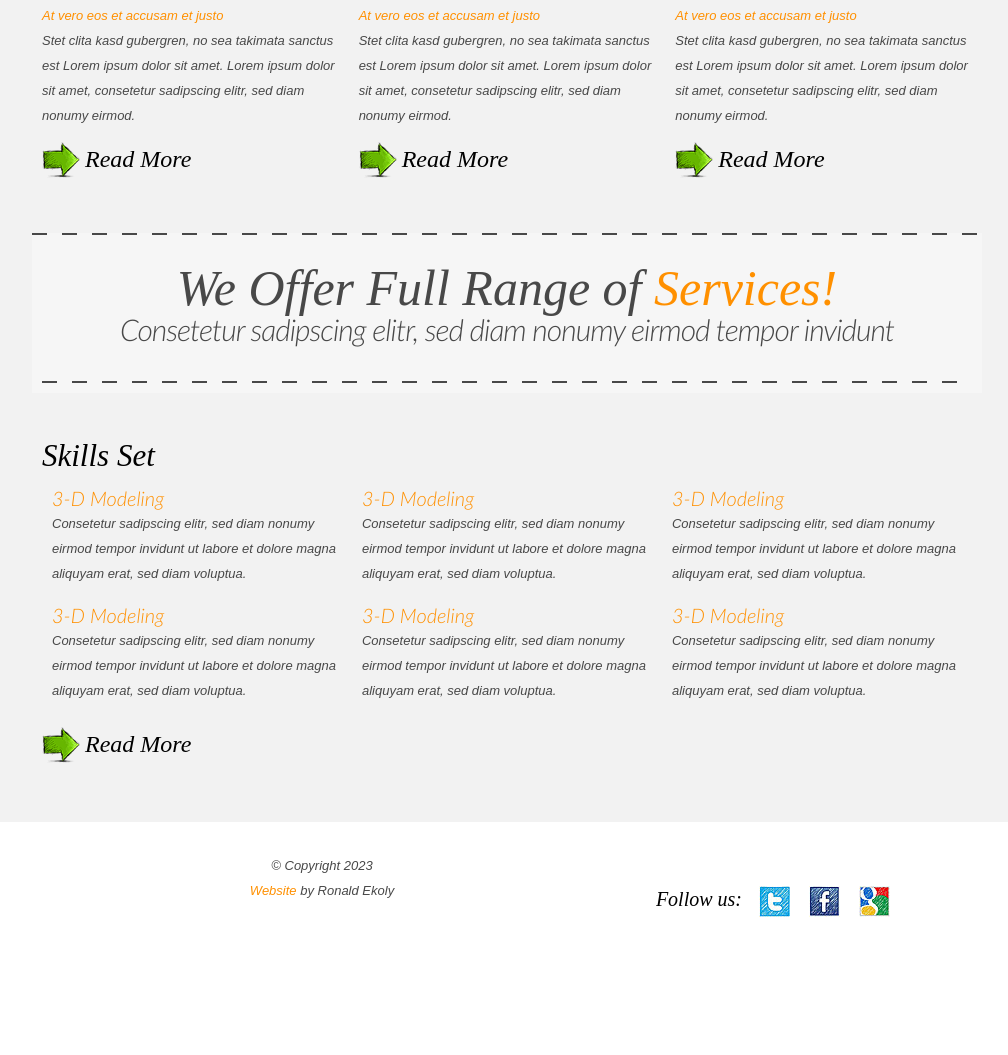
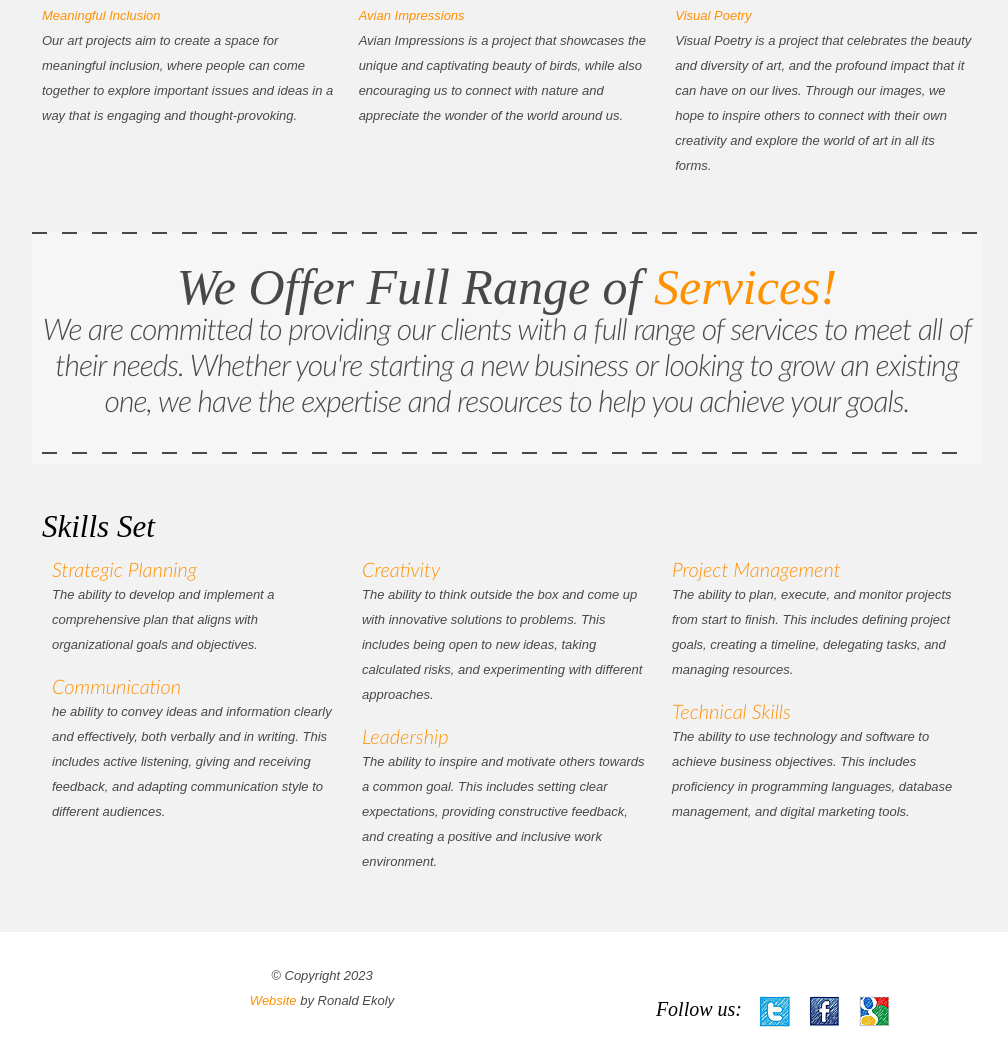
Before and after one commit to ronaldekoly/start-up, a plain HTML site: page services.html in a window 1280 px wide. Shown: the part 449-1504 px from the top of the page, without its empty margins (133-1141 px from the left). Before the commit the page ends 1394 px from the top, so only its background shows below. Drawn offline with Linux system fonts and the light colour scheme; a web font is replaced by a local one.

Commit message:
change Index and about

```diff
--- a/services.html
+++ b/services.html
@@ -37,13 +37,13 @@
                 <h2>Designing</h2>
                 <img src="images/page3-img1.jpg" class="img-border top-3" />
                 <p class="top-4">
-                  <a href="#" class="link">At vero eos et accusam et justo</a
-                  ><br />
-                  Stet clita kasd gubergren, no sea takimata sanctus est Lorem
-                  ipsum dolor sit amet. Lorem ipsum dolor sit amet, consetetur
-                  sadipscing elitr, sed diam nonumy eirmod.
+                  <a href="#" class="link">Meaningful Inclusion</a><br />
+                  Our art projects aim to create a space for meaningful
+                  inclusion, where people can come together to explore important
+                  issues and ideas in a way that is engaging and
+                  thought-provoking.
                 </p>
-                <a href="#" class="button top-4">Read More</a>
+                <!-- <a href="#" class="button top-4">Read More</a> -->
               </div>
             </div>
 
@@ -52,13 +52,13 @@
                 <h2>Programing</h2>
                 <img src="images/page3-img2.jpg" class="img-border top-3" />
                 <p class="top-4">
-                  <a href="#" class="link">At vero eos et accusam et justo</a
-                  ><br />
-                  Stet clita kasd gubergren, no sea takimata sanctus est Lorem
-                  ipsum dolor sit amet. Lorem ipsum dolor sit amet, consetetur
-                  sadipscing elitr, sed diam nonumy eirmod.
+                  <a href="#" class="link">Avian Impressions</a><br />
+                  Avian Impressions is a project that showcases the unique and
+                  captivating beauty of birds, while also encouraging us to
+                  connect with nature and appreciate the wonder of the world
+                  around us.
                 </p>
-                <a href="#" class="button top-4">Read More</a>
+                <!-- <a href="#" class="button top-4">Read More</a> -->
               </div>
             </div>
 
@@ -67,13 +67,14 @@
                 <h2>Seo</h2>
                 <img src="images/page3-img3.jpg" class="img-border top-3" />
                 <p class="top-4">
-                  <a href="#" class="link">At vero eos et accusam et justo</a
-                  ><br />
-                  Stet clita kasd gubergren, no sea takimata sanctus est Lorem
-                  ipsum dolor sit amet. Lorem ipsum dolor sit amet, consetetur
-                  sadipscing elitr, sed diam nonumy eirmod.
+                  <a href="#" class="link">Visual Poetry</a><br />
+                  Visual Poetry is a project that celebrates the beauty and
+                  diversity of art, and the profound impact that it can have on
+                  our lives. Through our images, we hope to inspire others to
+                  connect with their own creativity and explore the world of art
+                  in all its forms.
                 </p>
-                <a href="#" class="button top-4">Read More</a>
+                <!-- <a href="#" class="button top-4">Read More</a> -->
               </div>
             </div>
           </div>
@@ -85,8 +86,10 @@
                   We Offer Full Range of <span>Services!</span>
                 </p>
                 <p class="text-4">
-                  Consetetur sadipscing elitr, sed diam nonumy eirmod tempor
-                  invidunt
+                  We are committed to providing our clients with a full range of
+                  services to meet all of their needs. Whether you're starting a
+                  new business or looking to grow an existing one, we have the
+                  expertise and resources to help you achieve your goals.
                 </p>
               </div>
             </div>
@@ -99,56 +102,60 @@
 
                 <div class="adjust-3">
                   <div class="wrap-col">
-                    <a href="#" class="link-2">3-D Modeling</a>
+                    <a href="#" class="link-2">Strategic Planning</a>
                     <p class="p4">
-                      Consetetur sadipscing elitr, sed diam nonumy eirmod tempor
-                      invidunt ut labore et dolore magna aliquyam erat, sed diam
-                      voluptua.
+                      The ability to develop and implement a comprehensive plan
+                      that aligns with organizational goals and objectives.
                     </p>
-                    <a href="#" class="link-2">3-D Modeling</a>
+                    <a href="#" class="link-2">Communication</a>
                     <p>
-                      Consetetur sadipscing elitr, sed diam nonumy eirmod tempor
-                      invidunt ut labore et dolore magna aliquyam erat, sed diam
-                      voluptua.
+                      he ability to convey ideas and information clearly and
+                      effectively, both verbally and in writing. This includes
+                      active listening, giving and receiving feedback, and
+                      adapting communication style to different audiences.
                     </p>
                   </div>
                 </div>
 
                 <div class="adjust-3">
                   <div class="wrap-col">
-                    <a href="#" class="link-2">3-D Modeling</a>
+                    <a href="#" class="link-2">Creativity</a>
                     <p class="p4">
-                      Consetetur sadipscing elitr, sed diam nonumy eirmod tempor
-                      invidunt ut labore et dolore magna aliquyam erat, sed diam
-                      voluptua.
+                      The ability to think outside the box and come up with
+                      innovative solutions to problems. This includes being open
+                      to new ideas, taking calculated risks, and experimenting
+                      with different approaches.
                     </p>
-                    <a href="#" class="link-2">3-D Modeling</a>
+                    <a href="#" class="link-2">Leadership</a>
                     <p>
-                      Consetetur sadipscing elitr, sed diam nonumy eirmod tempor
-                      invidunt ut labore et dolore magna aliquyam erat, sed diam
-                      voluptua.
+                      The ability to inspire and motivate others towards a
+                      common goal. This includes setting clear expectations,
+                      providing constructive feedback, and creating a positive
+                      and inclusive work environment.
                     </p>
                   </div>
                 </div>
 
                 <div class="adjust-3">
                   <div class="wrap-col">
-                    <a href="#" class="link-2">3-D Modeling</a>
+                    <a href="#" class="link-2">Project Management</a>
                     <p class="p4">
-                      Consetetur sadipscing elitr, sed diam nonumy eirmod tempor
-                      invidunt ut labore et dolore magna aliquyam erat, sed diam
-                      voluptua.
+                      The ability to plan, execute, and monitor projects from
+                      start to finish. This includes defining project goals,
+                      creating a timeline, delegating tasks, and managing
+                      resources.
                     </p>
-                    <a href="#" class="link-2">3-D Modeling</a>
+                    <a href="#" class="link-2">Technical Skills</a>
                     <p>
-                      Consetetur sadipscing elitr, sed diam nonumy eirmod tempor
-                      invidunt ut labore et dolore magna aliquyam erat, sed diam
-                      voluptua.
+                      The ability to use technology and software to achieve
+                      business objectives. This includes proficiency in
+                      programming languages, database management, and digital
+                      marketing tools.
                     </p>
                   </div>
                 </div>
 
-                <a href="#" class="button top-4">Read More</a>
+                <!-- <a href="#" class="button top-4">Read More</a> -->
               </div>
             </div>
           </div>
```
Also changed, not shown: index.html (+34 -26 lines).
